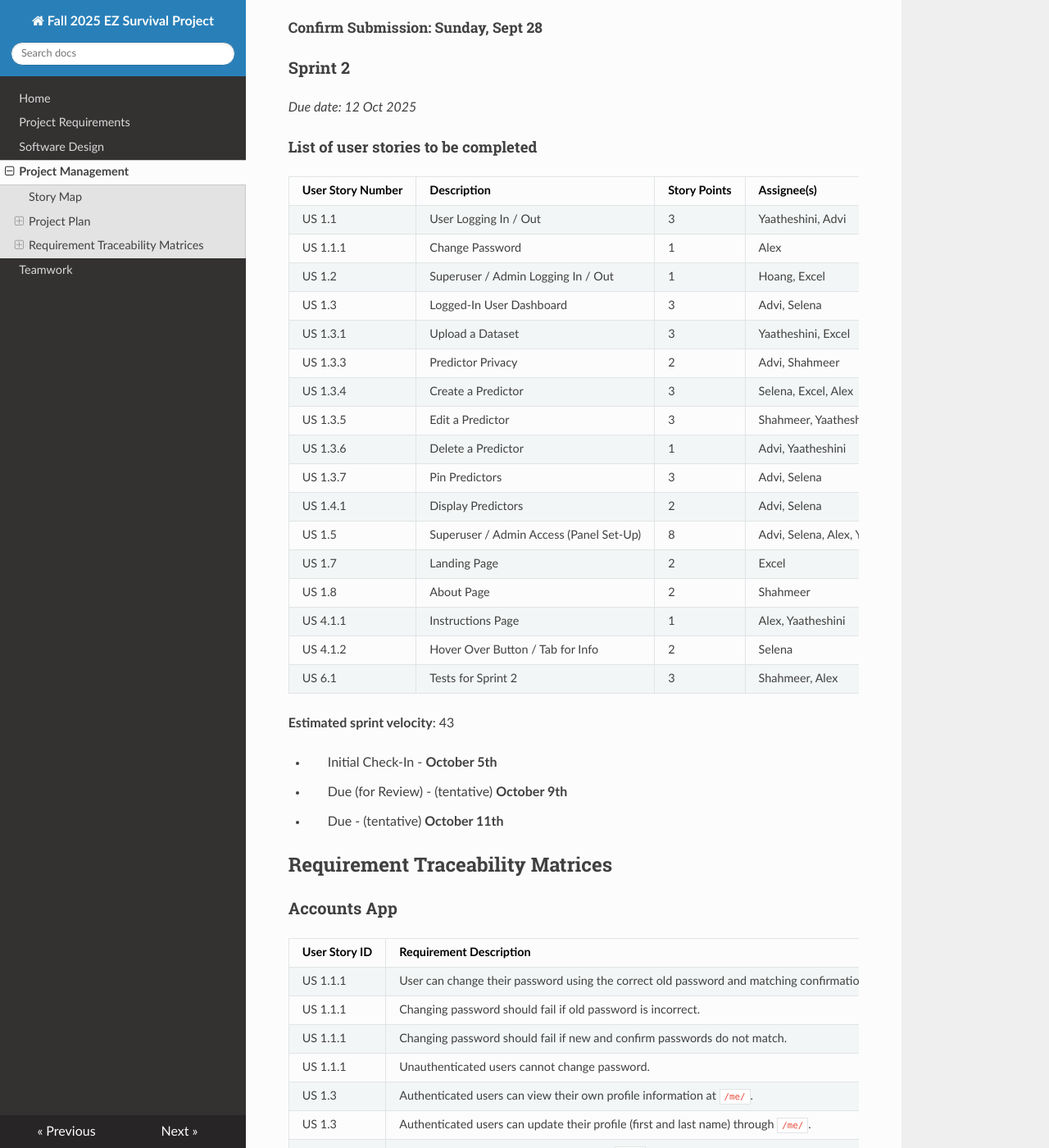
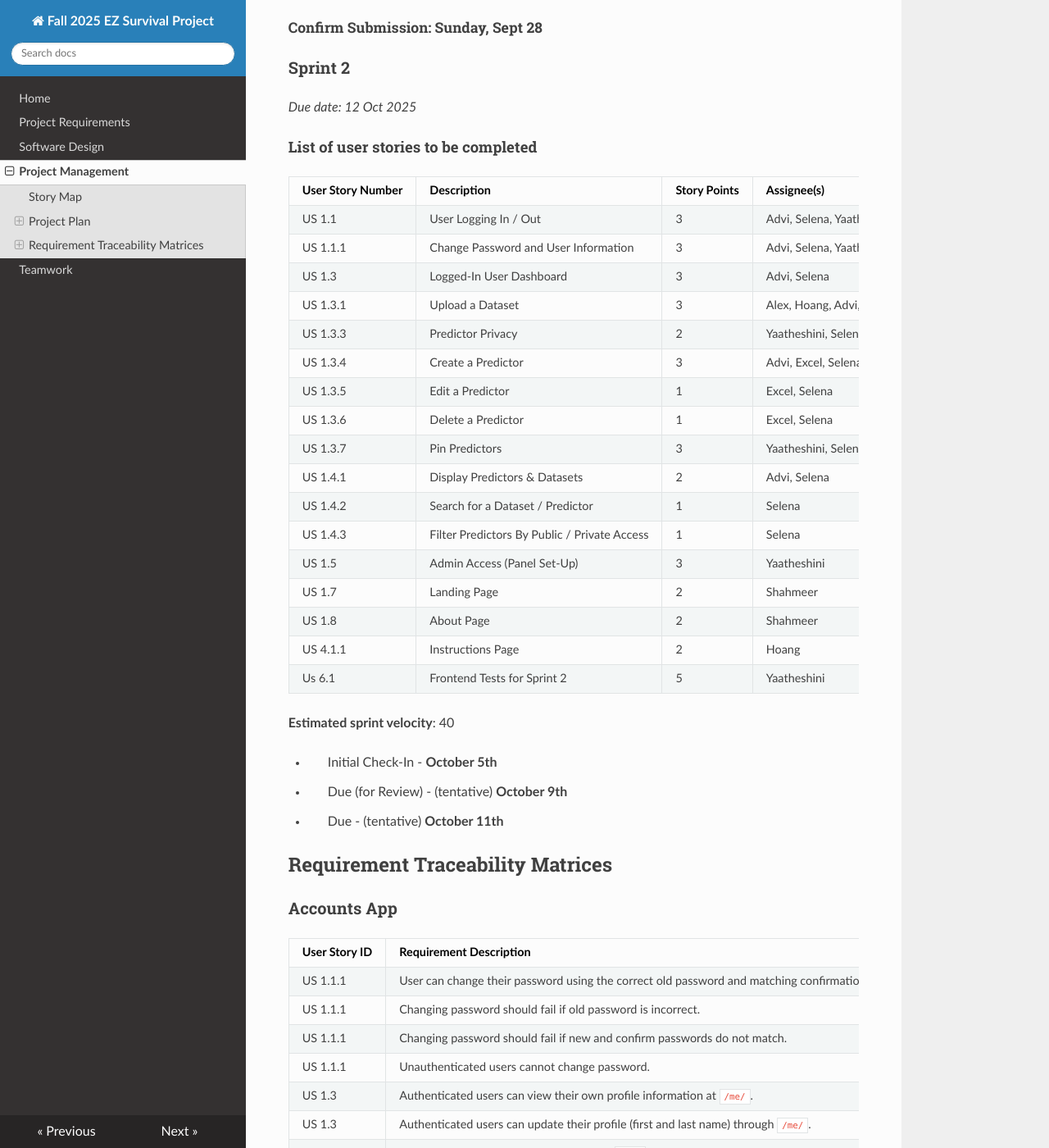
Before and after one commit to Xenocynic/IndividualSurvivalDistributions, an MkDocs documentation site: the page built from docs/management.md, in a window 1280 px wide and 1400 px high, scrolled down 1941 px. Shown: the whole window at 82% size. Built offline with MkDocs 1.6.1, drawn with Linux system fonts in a browser that asks for light colours; nearby versions of some CDN libraries; some of the changed text lies outside the part shown.

Commit message:
Update user stories

```diff
--- a/docs/management.md
+++ b/docs/management.md
@@ -81,26 +81,25 @@ Meeting Minutes are [here](https://docs.google.com/document/d/1bArJtUYmxfYM_rN1S
 
 | User Story Number | Description | Story Points | Assignee(s) |
 |-|-|-|-|
-| US 1.1 | User Logging In / Out | 3 | Yaatheshini, Advi |
-| US 1.1.1 | Change Password | 1 | Alex |
-| US 1.2 | Superuser / Admin Logging In / Out | 1 | Hoang, Excel |
+| US 1.1 | User Logging In / Out | 3 | Advi, Selena, Yaatheshini |
+| US 1.1.1 | Change Password and User Information | 3 | Advi, Selena, Yaatheshini |
 | US 1.3 | Logged-In User Dashboard | 3 | Advi, Selena |
-| US 1.3.1 | Upload a Dataset | 3 | Yaatheshini, Excel |
-| US 1.3.3 | Predictor Privacy | 2 | Advi, Shahmeer |
-| US 1.3.4 | Create a Predictor | 3 | Selena, Excel, Alex |
-| US 1.3.5 | Edit a Predictor | 3 | Shahmeer, Yaatheshini |
-| US 1.3.6 | Delete a Predictor | 1 | Advi, Yaatheshini |
-| US 1.3.7 | Pin Predictors | 3 | Advi, Selena |
-| US 1.4.1 | Display Predictors | 2 | Advi, Selena |
-| US 1.5 | Superuser / Admin Access (Panel Set-Up) | 8 | Advi, Selena, Alex, Yaatheshini, Hoang |
-| US 1.7 | Landing Page | 2 | Excel |
+| US 1.3.1 | Upload a Dataset | 3 | Alex, Hoang, Advi, Selena |
+| US 1.3.3 | Predictor Privacy | 2 | Yaatheshini, Selena |
+| US 1.3.4 | Create a Predictor | 3 | Advi, Excel, Selena |
+| US 1.3.5 | Edit a Predictor | 1 | Excel, Selena |
+| US 1.3.6 | Delete a Predictor | 1 | Excel, Selena |
+| US 1.3.7 | Pin Predictors | 3 | Yaatheshini, Selena |
+| US 1.4.1 | Display Predictors & Datasets | 2 | Advi, Selena |
+| US 1.4.2 | Search for a Dataset / Predictor | 1 | Selena |
+| US 1.4.3 | Filter Predictors By Public / Private Access | 1 | Selena |
+| US 1.5 | Admin Access (Panel Set-Up) | 3 | Yaatheshini |
+| US 1.7 | Landing Page | 2 | Shahmeer |
 | US 1.8 | About Page | 2 | Shahmeer |
-| US 4.1.1 | Instructions Page | 1 | Alex, Yaatheshini |
-| US 4.1.2 | Hover Over Button / Tab for Info | 2 | Selena |
-| US 6.1 | Tests for Sprint 2 | 3 | Shahmeer, Alex |
+| US 4.1.1 | Instructions Page | 2 | Hoang |
+| Us 6.1 | Frontend Tests for Sprint 2 | 5 | Yaatheshini
 
-
-**Estimated sprint velocity**: 43
+**Estimated sprint velocity**: 40
 
 * > Initial Check-In - **October 5th**
 
@@ -161,6 +160,8 @@ Meeting Minutes are [here](https://docs.google.com/document/d/1bArJtUYmxfYM_rN1S
 | US 1.3.5 | Non-owner cannot edit a predictor. | `test_non_owner_cannot_update` | `test_predictors.py` | Covered |
 | US 1.3.6 | Non-owner cannot delete a predictor. | `test_non_owner_cannot_delete` | `test_predictors.py` | Covered |
 
+---
+
 ### Sprint 3
 
 *Due date: 26 Oct 2025*
@@ -169,25 +170,20 @@ Meeting Minutes are [here](https://docs.google.com/document/d/1bArJtUYmxfYM_rN1S
 
 | User Story Number | Description | Story Points | Assignee(s) |
 |-|-|-|-|
-| US 1.3.2 | Upload Formatted Datasets | 3 | **TBD** |
-| US 1.3.3.1 | Share Private Predictors | 5 | **TBD** |
-| US 1.4.2 | Search for a Dataset / Predictor | 3 | **TBD** |
-| US 1.4.3 | Filter Predictors By Public / Private Access | 1 | **TBD** |
-| US 1.6.1 | Create Folders | 2 | **TBD** |
-| US 1.6.2 | Delete Folders | 1 | **TBD** |
-| US 1.6.3 | Toggle Folder Visibility | 5 | **TBD** |
-| US 1.6.4 | Move Predictors Between Folders | 5 | **TBD** |
-| US 2.1 | Identify an accessible dataset, a specific learning tool, and a specification of that learner's hyperparameter | 8 | **TBD** |
-| US 2.1.2 | Save Predictors After Runs | 3 | **TBD** |
-| US 2.1.3 | Re-Train Predictors | 2 | **TBD** |
-| US 2.1.3.1 | Search for Features | 2 | **TBD** |
-| US 2.1.3.2 |  Select and Deselect All Features | 2 | **TBD** |
-| US 2.1.3.3 | Paginate Features | 2 | **TBD** |
-| US 2.2 |  Implement Learning Tools | 5 | **TBD** |
-| US 2.3 | Cross-Validation Evaluation of Predictor | 8 | **TBD** |
-| US 4.2 | Guided Tour / Demo Implementation | 3 | **TBD** |
+| US 1.2 | Admin Logging In / Out | 1 | Advi, Hoang, Yaatheshini |
+| US 1.3.3.1 | Share Private Predictors | 5 | Alex, Yaatheshini |
+| US 1.6.1 | Create Folders | 2 | Hoang, Selena |
+| US 1.6.2 | Delete Folders | 1 | Hoang, Selena |
+| US 1.6.3 | Toggle Folder Visibility | 5 | Hoang, Selena |
+| US 1.6.4 | Move Predictors Between Folders | 5 | Advi, Yaatheshini, Shahmeer |
+| US 2.1.2 | Save Predictors After Runs | 3 | Excel, Shahmeer |
+| US 2.1.3 | Re-Train Predictors | 2 | Excel, Shahmeer |
+| US 2.1.3.1 | Search for Features | 2 | Alex, Excel |
+| US 2.1.3.2 |  Select and Deselect All Features | 2 | Alex, Excel |
+| US 2.1.3.3 | Paginate Features | 2 | Selena |
+| US 2.2 |  Implement Learning Tools | 5 | Advi, Alex |
 
-**Estimated sprint velocity**: 60
+**Estimated sprint velocity**: 35
 
 * > Initial Check-In - **October 19th**
 
@@ -204,6 +200,7 @@ Meeting Minutes are [here](https://docs.google.com/document/d/1bArJtUYmxfYM_rN1S
 
 | User Story Number | Description | Story Points | Assignee(s) |
 |-|-|-|-|
+| US 2.3 | Cross-Validation Evaluation of Predictor | 8 | **TBD** |
 | US 3.1 | Run Predictors on Unlabeled Data | 2 | **TBD** |
 | US 3.3 | Quality Evaluation of Predictors | 3 | **TBD** |
 | US 3.4 | Dataset Metrics / Analysis | 3 | **TBD** |
@@ -229,6 +226,8 @@ Meeting Minutes are [here](https://docs.google.com/document/d/1bArJtUYmxfYM_rN1S
 |-|-|-|-|
 | US 1.3.3.2 | (Optional) - Manage User Permissions on Private Predictor | 5 | **TBD** |
 | US 1.3.8 | (Optional) - Save My Draft Predictors  | 3 | **TBD** |
+| US 2.1 | Identify an accessible dataset, a specific learning tool, and a specification of that learner's hyperparameter | 8 | **TBD** |
+| US 4.2 | Guided Tour / Demo Implementation | 3 | **TBD** |
 | US 5.1 | (Optional) - PSSP Package Download | 8 | **TBD** |
 | US 5.2 | (Optional) - Handle Censored Data | 8 | **TBD** |
 
```
